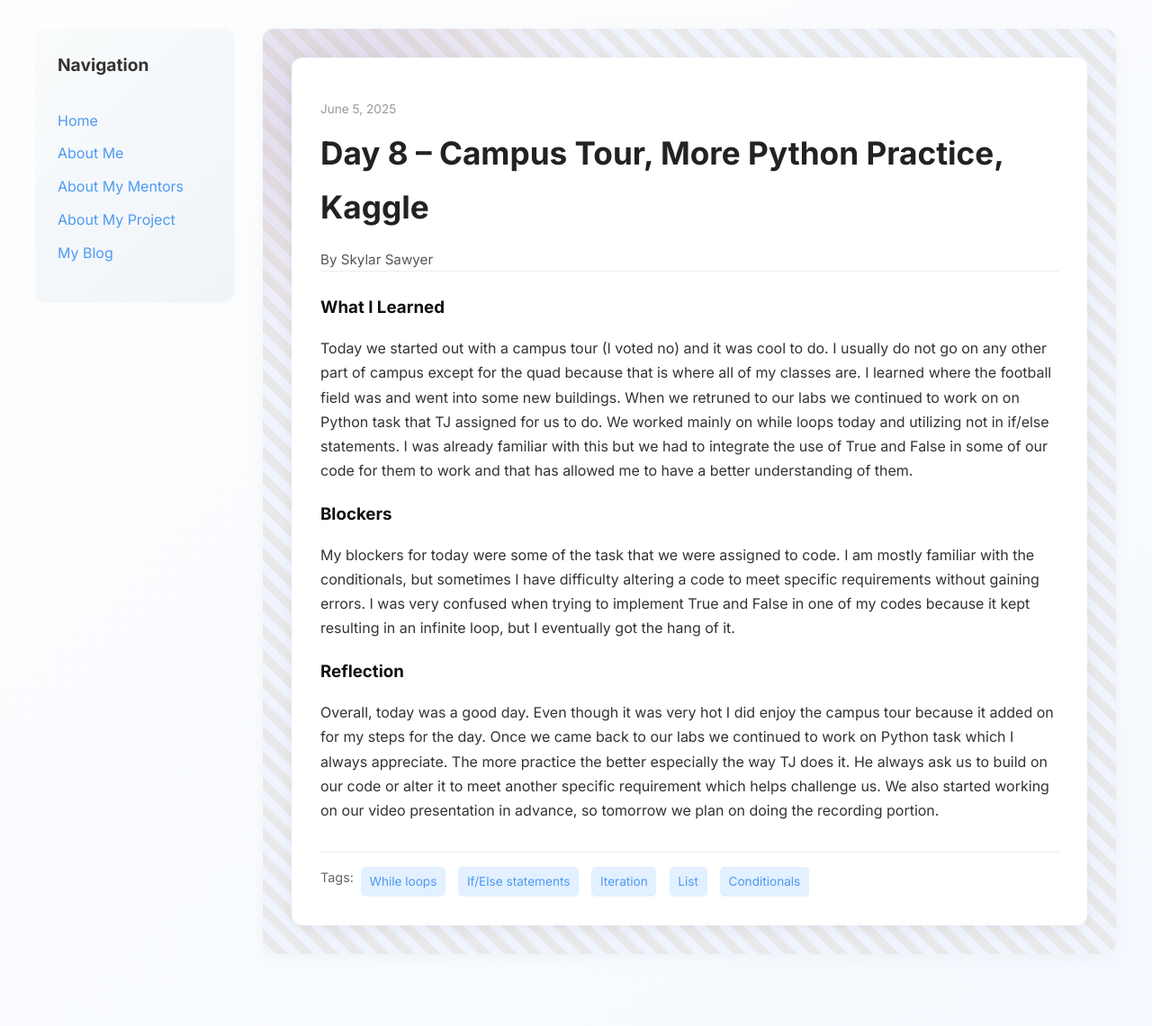
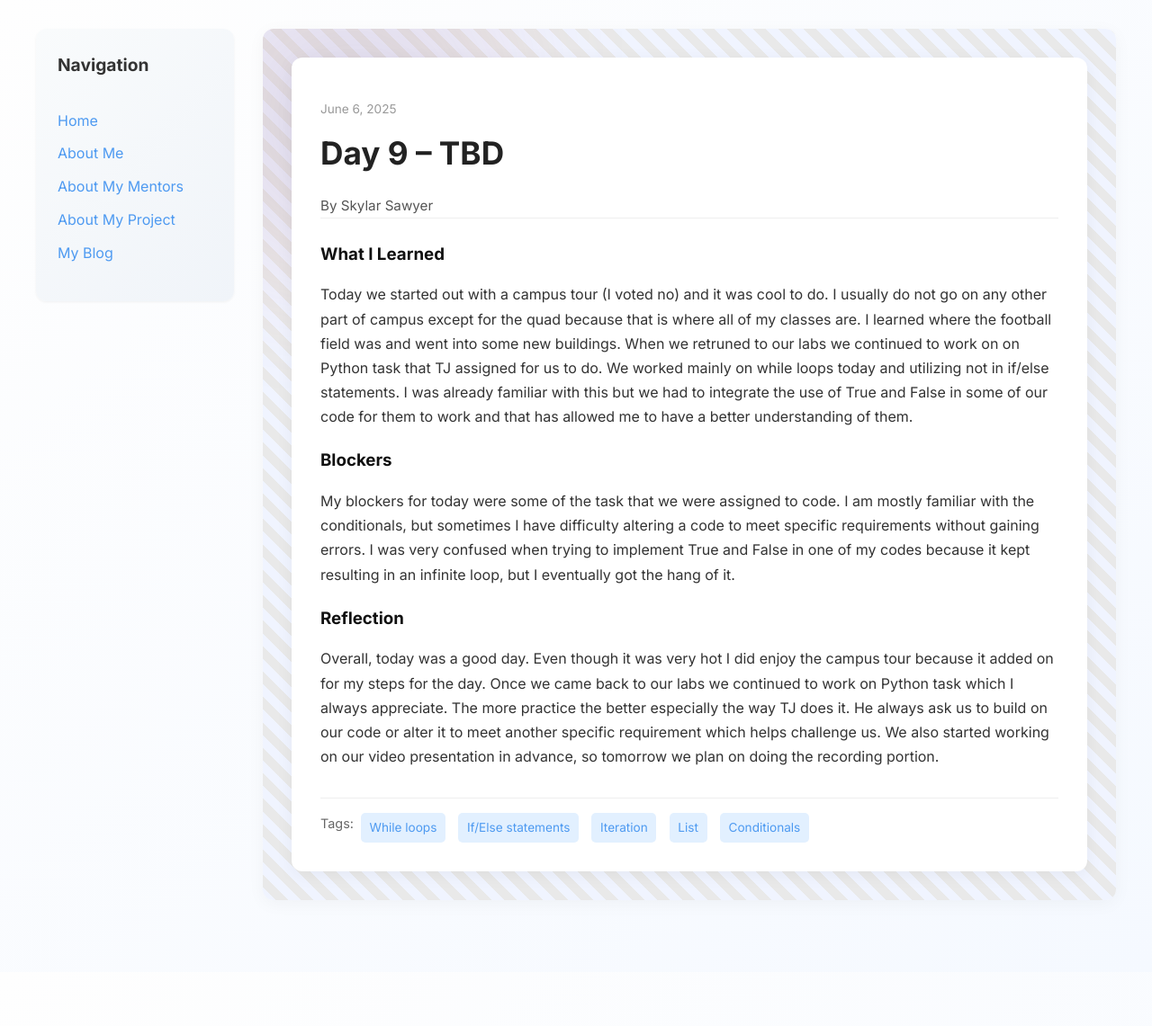
Before and after one commit to skysaw13/skysaw13.github.io, a Jekyll site: the page built from _posts/2025-06-06-day-9.md, in a window 1280 px wide. Shown: the whole page at 90% size. Built offline with Jekyll 4.4.1, drawn with Linux system fonts in a browser that asks for light colours; after the commit the page ends 1081 px from its top, so only the background shows below that.

Commit message:
Update 2025-06-06-day-9.md

```diff
--- a/_posts/2025-06-06-day-9.md
+++ b/_posts/2025-06-06-day-9.md
@@ -1,9 +1,9 @@
 ---
 layout: post
-title: "Day 8 – Campus Tour, More Python Practice, Kaggle"
-date: 2025-06-05
+title: "Day 9 – TBD"
+date: 2025-06-06
 author: Skylar Sawyer
-permalink: /day8.html
+permalink: /day9.html
 tags: ["While loops", "If/Else statements", "Iteration", "List", "Conditionals"]
 
 what_i_learned: |
```
